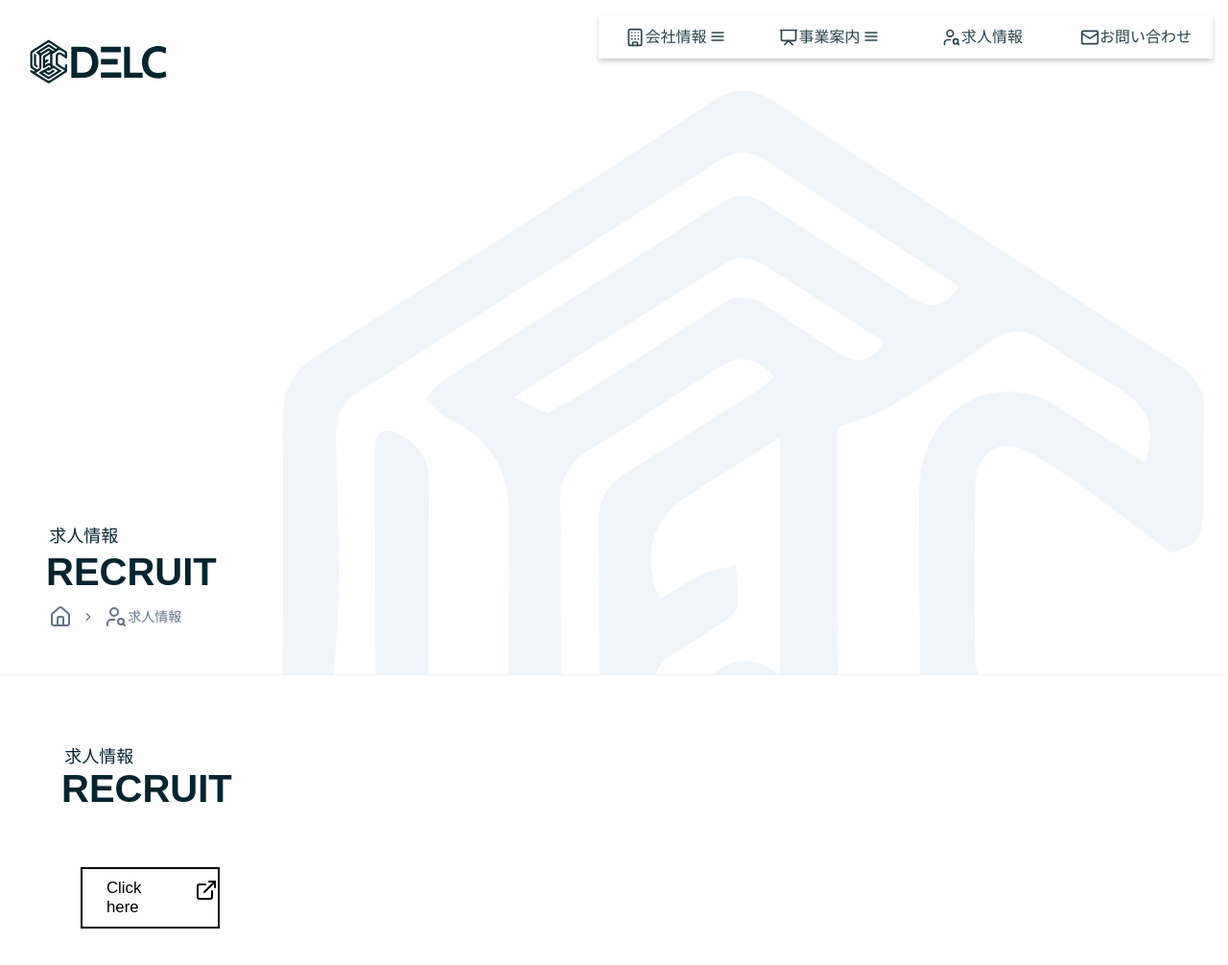
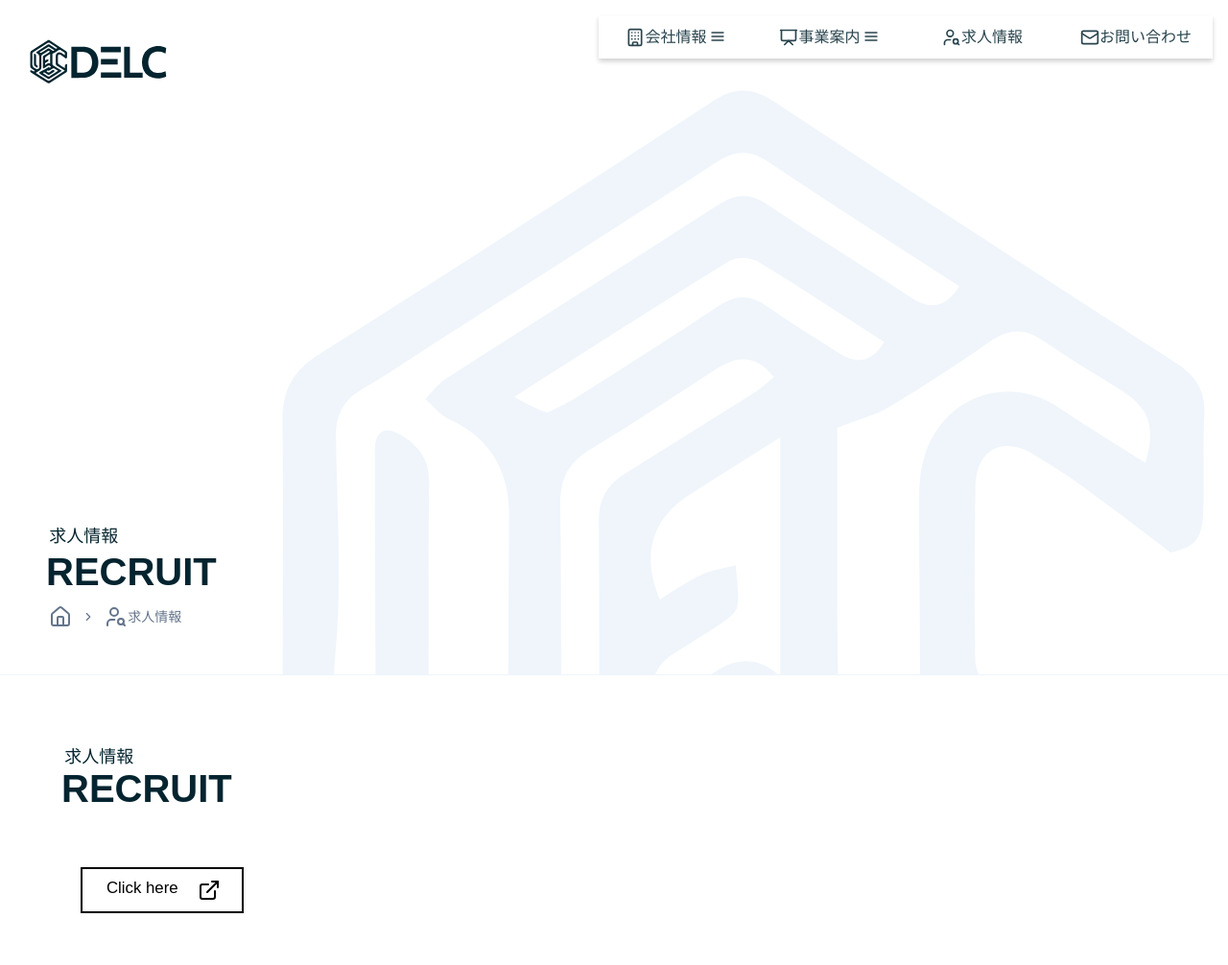
Before and after one commit to mizobe984/delc-homepage, an Astro site: page /recruit in a window 1280 px wide. Shown: the top 1006 px of the page at 96% size. Built offline with nearby package versions, Linux system fonts and the light colour scheme; Astro itself is replaced by a stand-in of ours.

Commit message:
求人ページのボタンサイズが画面サイズによって表示がおかしくなる処理を修正

```diff
--- a/src/styles/recruit.css
+++ b/src/styles/recruit.css
@@ -1,5 +1,5 @@
 .button {
-    width: 13%;
+    width: 170px;
     display:flex;
     background-color: #fff;
     border: solid 2px #000000;
```
